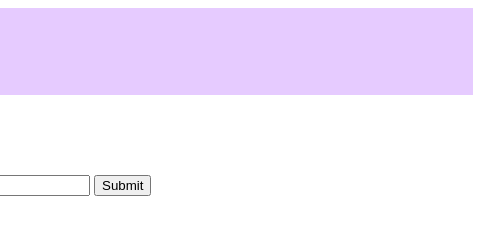
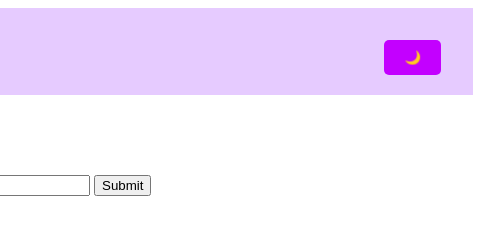
Before and after one commit to kmyap128/KAMCare, a website: page index.html in a window 1280 px wide. Shown: the full height of the page, 799-1280 px from the left. Drawn offline with Linux system fonts and the light colour scheme.

Commit message:
Added button for light and dark mode.

```diff
--- a/css/style.css
+++ b/css/style.css
@@ -9,6 +9,16 @@
     "content"
     "chatbox";
     max-width: 100vw;
+}
+#light-mode{
+    position: absolute;
+    top: 40px;
+    right: 40px;
+    padding: 10px 20px;
+    background-color: rgb(195, 0, 255);
+    border: none;
+    border-radius: 5px;
+    cursor: pointer;
 }
 
 
--- a/index.html
+++ b/index.html
@@ -31,6 +31,7 @@
     <div id="wrapper">
         <section id="header">
             <img id="logo" src="media/kam_care-02.png" alt="KAM Care Logo">
+            <button id="light-mode">🌙</button>
         </section>
         <section id="input">
             <h1>Drug Definitions</h1>
```
